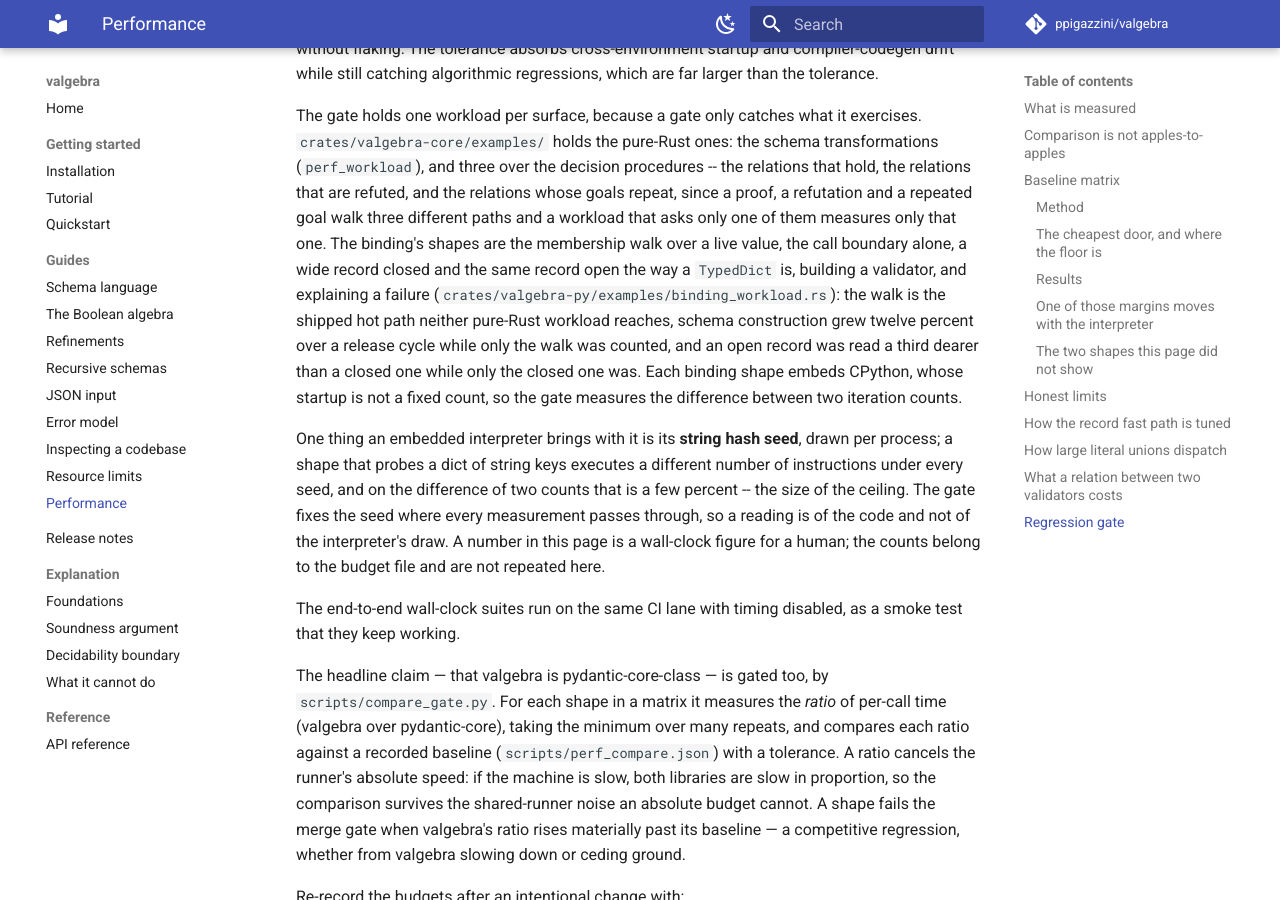
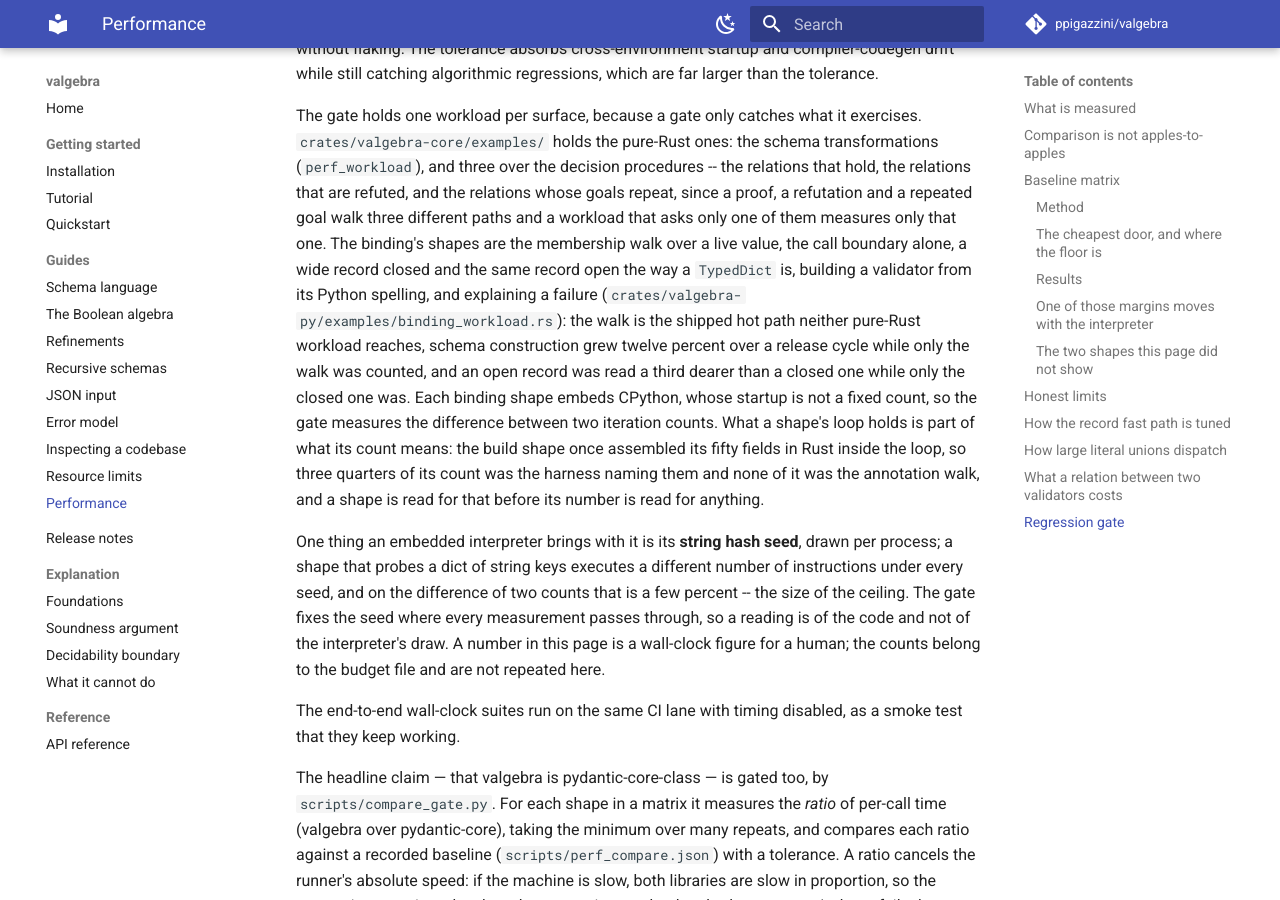
Before and after one commit to ppigazzini/valgebra, an MkDocs documentation site: the page built from docs/11-performance.md, in a window 1280 px wide and 900 px high, scrolled down 8032 px. Built offline with MkDocs 1.6.1 and Material for MkDocs 9.7.7, drawn with Linux system fonts in a browser that asks for light colours; comment, search, counter and statistics services are not loaded.

Commit message:
test: the build shape counts the build and not the harness
The binding shape budgeted as the twin of the comparison gate's `build`
assembled its fifty fields in Rust inside the loop it was counted over:
fifty `format!` calls and a fresh fifty-key dict per iteration, which a
profile puts at three quarters of the per-iteration count (37.6% in
`format!` alone). The annotation walk over a Python spelling, the half of
a build this crate owns and the thing the gate's own text says the shape
measures, was in none of it.

The shape builds `{"f0": int, ..., "f49": int}` once, outside the loop,
and per iteration reads it the way `Validator(...)` does: the annotation
walk, the canonical form, the validator's index. The count rises from
435,142,514 to 942,671,700 over 3,000 iterations because the instrument
changed; the code did not, and the budget comment says so in the place a
reader of the number looks. The other eleven shapes were read for the
same defect and each builds what it reads outside its loop.

The relative gate reads the same rise and cannot tell it from a
regression, because it compares two counts and here they are counts of
two different workloads. So the step is recorded where the shape changes,
against the base count it steps from -- the one the merge base measures
under the old shape -- and it expires the moment a base at or past this
commit measures the new shape on both sides.

The performance page and the tooling page name what the shape counts.

```diff
--- a/docs/11-performance.md
+++ b/docs/11-performance.md
@@ -359,13 +359,17 @@ goals repeat, since a proof, a refutation and a repeated goal walk three
 different paths and a workload that asks only one of them measures only that
 one. The binding's shapes are the membership walk over a live value, the call
 boundary alone, a wide record closed and the same record open the way a
-`TypedDict` is, building a validator, and explaining a failure
-(`crates/valgebra-py/examples/binding_workload.rs`): the walk is the shipped hot
-path neither pure-Rust workload reaches, schema construction grew twelve percent
-over a release cycle while only the walk was counted, and an open record was
-read a third dearer than a closed one while only the closed one was. Each binding shape
-embeds CPython, whose startup is not a fixed count, so the gate measures the
-difference between two iteration counts.
+`TypedDict` is, building a validator from its Python spelling, and explaining
+a failure (`crates/valgebra-py/examples/binding_workload.rs`): the walk is the
+shipped hot path neither pure-Rust workload reaches, schema construction grew
+twelve percent over a release cycle while only the walk was counted, and an open
+record was read a third dearer than a closed one while only the closed one was.
+Each binding shape embeds CPython, whose startup is not a fixed count, so the
+gate measures the difference between two iteration counts. What a shape's loop
+holds is part of what its count means: the build shape once assembled its fifty
+fields in Rust inside the loop, so three quarters of its count was the harness
+naming them and none of it was the annotation walk, and a shape is read for that
+before its number is read for anything.
 
 One thing an embedded interpreter brings with it is its **string hash seed**,
 drawn per process; a shape that probes a dict of string keys executes a
```
Also changed, not shown: docs/dev/07-tooling-ci.md (+7 -5 lines), 2 other files.
